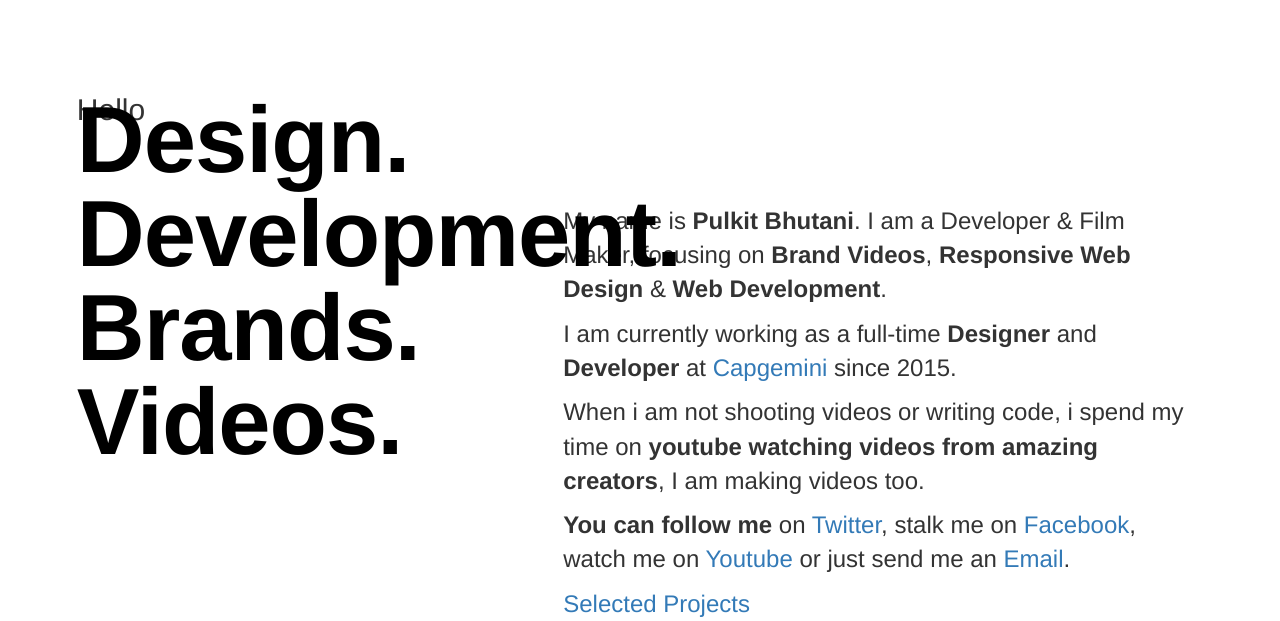
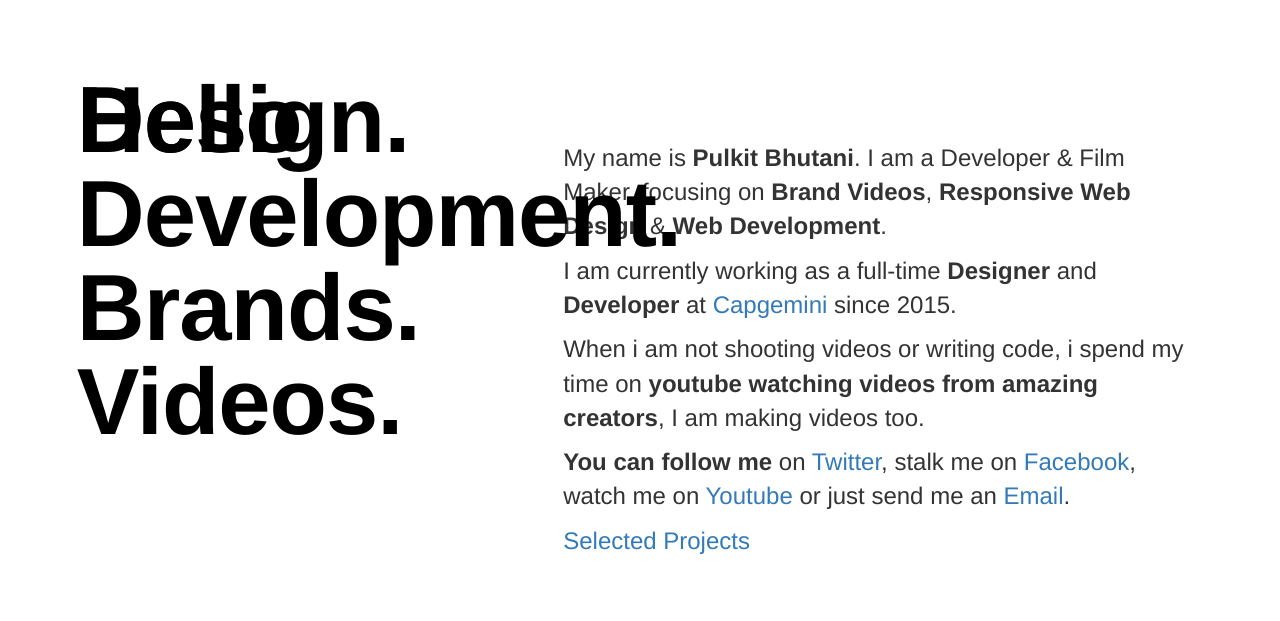
Before and after one commit to pulkitbhutani/PersonalPortfolio, a plain HTML site: page index.html in a window 1280 px wide. Shown: the part 941-1562 px from the top of the page. After the commit the page ends 1499 px from the top, so only its background shows below. Drawn offline with nearby package versions, Linux system fonts and the light colour scheme.

Commit message:
Update index.html

```diff
--- a/index.html
+++ b/index.html
@@ -32,7 +32,7 @@
     <article class="profile-content g-content">
       <div class="profile-headline g-headline">
         <h2 class="profile-headline-title g-title">Design.<br>Development.<br>Brands.<br>Videos.</h2>
-        <h2 class-"profile-headline-title g-title">Hello</h2>
+        <h2 class="profile-headline-title g-title">Hello</h2>
       </div>
       <div class="profile-text g-text">
         <p>My name is <strong><span>Pulkit </span><span>Bhutani</span></strong>. I am a Developer &amp; Film Maker, focusing on <strong><span>Brand </span><span>Videos</span></strong>, <strong><span>Responsive </span><span>Web </span><span>Design</span></strong>          &amp; <strong><span>Web </span><span>Development</span></strong>.</p>
```
